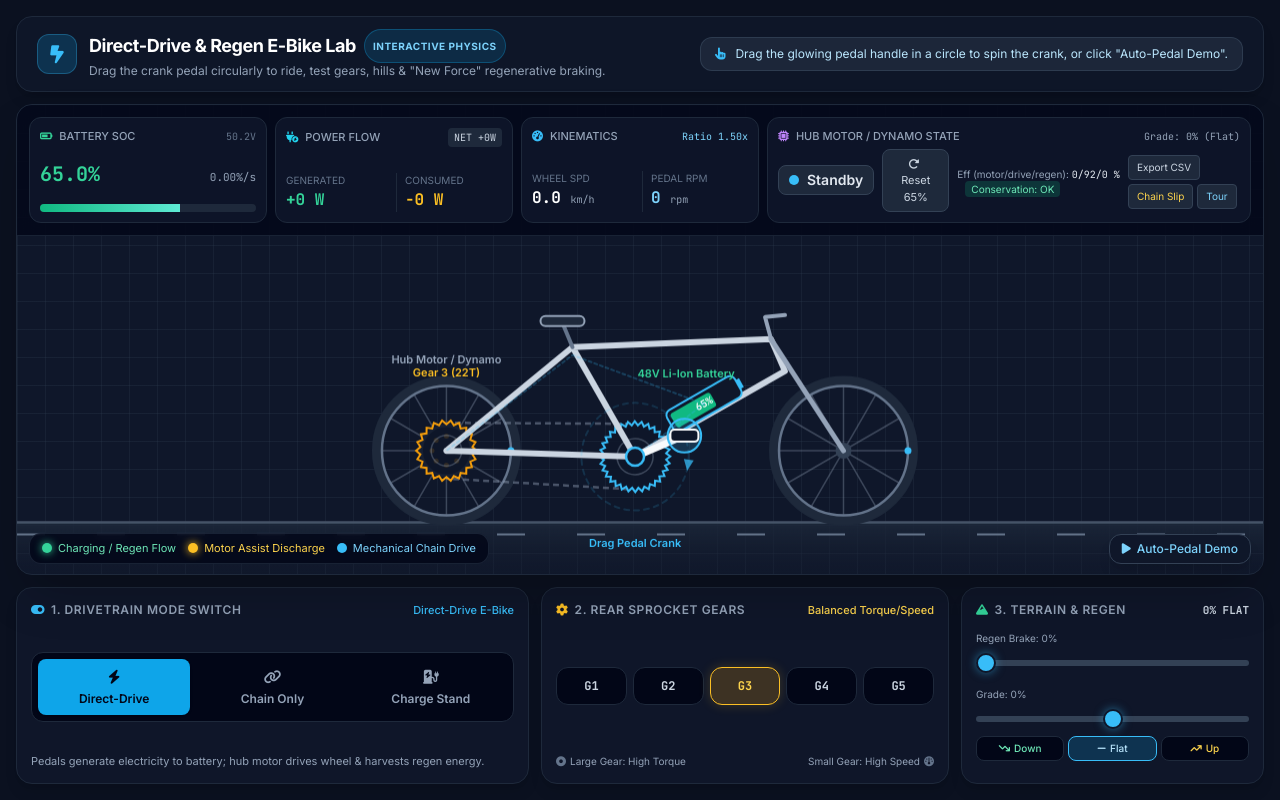
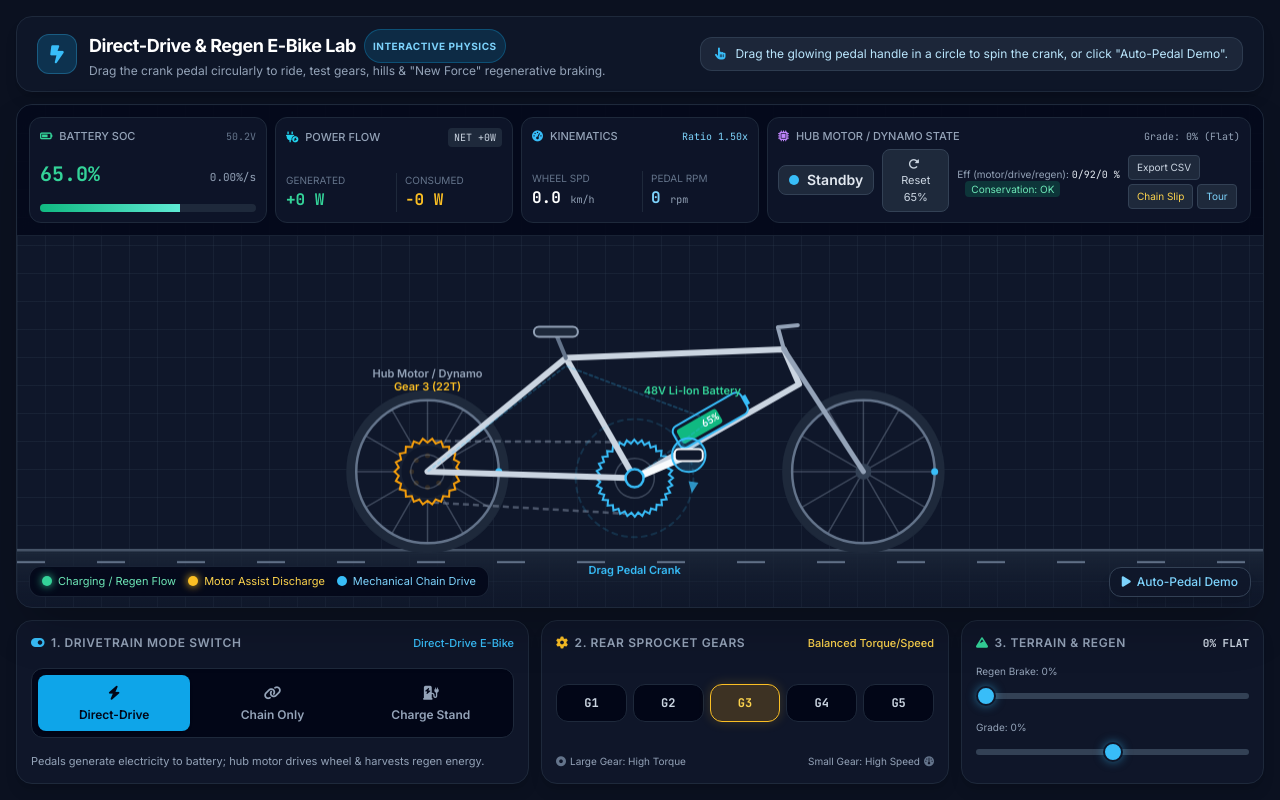
Before and after one commit to zzz-creator/interactive-ebike-simulation, a plain HTML site: page index.html in a window 1280 px wide. Drawn offline with nearby package versions, Linux system fonts and the light colour scheme.

Commit message:
Remove grade buttons; fix conservation badge always OK

```diff
--- a/index.html
+++ b/index.html
@@ -218,17 +218,7 @@
                 <input id="gradeSlider" type="range" min="-15" max="15" value="0" class="w-full">
             </div>
             <!-- Quick 3-Preset Incline Buttons -->
-            <div class="grid grid-cols-3 gap-1 mb-2">
-                <button data-grade="-8" class="grade-btn py-1 px-0.5 rounded-lg bg-slate-950 border border-slate-800 hover:border-emerald-500/50 text-[10px] font-medium text-emerald-300 transition truncate">
-                    <i class="fa-solid fa-arrow-trend-down mr-1"></i>Down
-                </button>
-                <button data-grade="0" class="grade-btn active py-1 px-0.5 rounded-lg bg-sky-500/20 border border-sky-400 text-[10px] font-medium text-sky-200 transition truncate">
-                    <i class="fa-solid fa-minus mr-1"></i>Flat
-                </button>
-                <button data-grade="8" class="grade-btn py-1 px-0.5 rounded-lg bg-slate-950 border border-slate-800 hover:border-amber-500/50 text-[10px] font-medium text-amber-300 transition truncate">
-                    <i class="fa-solid fa-arrow-trend-up mr-1"></i>Up
-                </button>
-            </div>
+
 
 
         </div>
--- a/script.js
+++ b/script.js
@@ -747,7 +747,7 @@
             }
             if (consBadge) {
                 const gen = state.wattsGenerated, cons = state.wattsConsumed;
-                const ok = Math.abs(gen - cons) < Math.max(5, gen * 0.15 + 5);
+                const ok = isFinite(gen) && isFinite(cons);
                 consBadge.textContent = ok ? 'Conservation: OK' : 'Conservation: CHECK';
                 consBadge.className = ok ? 'ml-2 px-1.5 py-0.5 rounded bg-emerald-500/20 text-emerald-300' : 'ml-2 px-1.5 py-0.5 rounded bg-rose-500/20 text-rose-300';
             }
```
